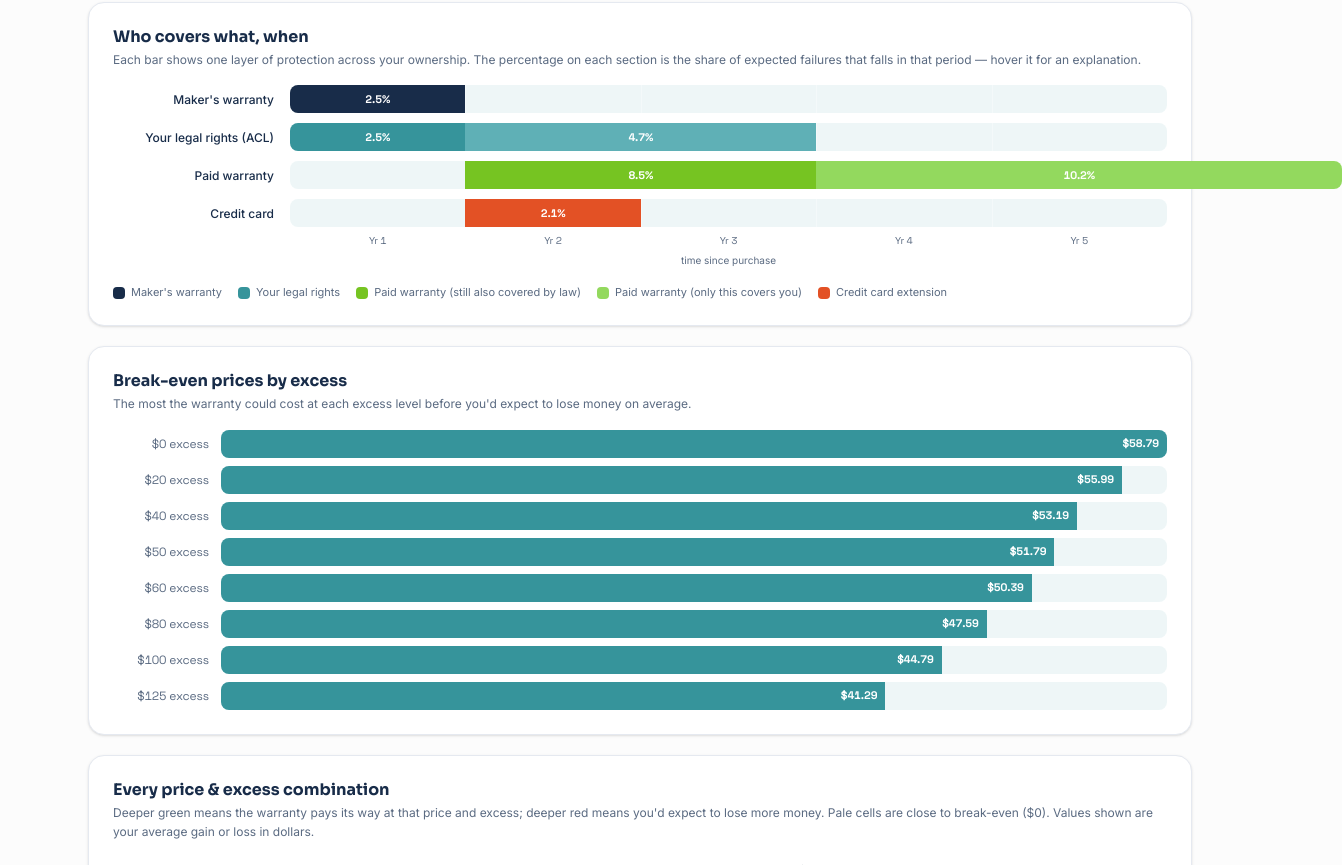
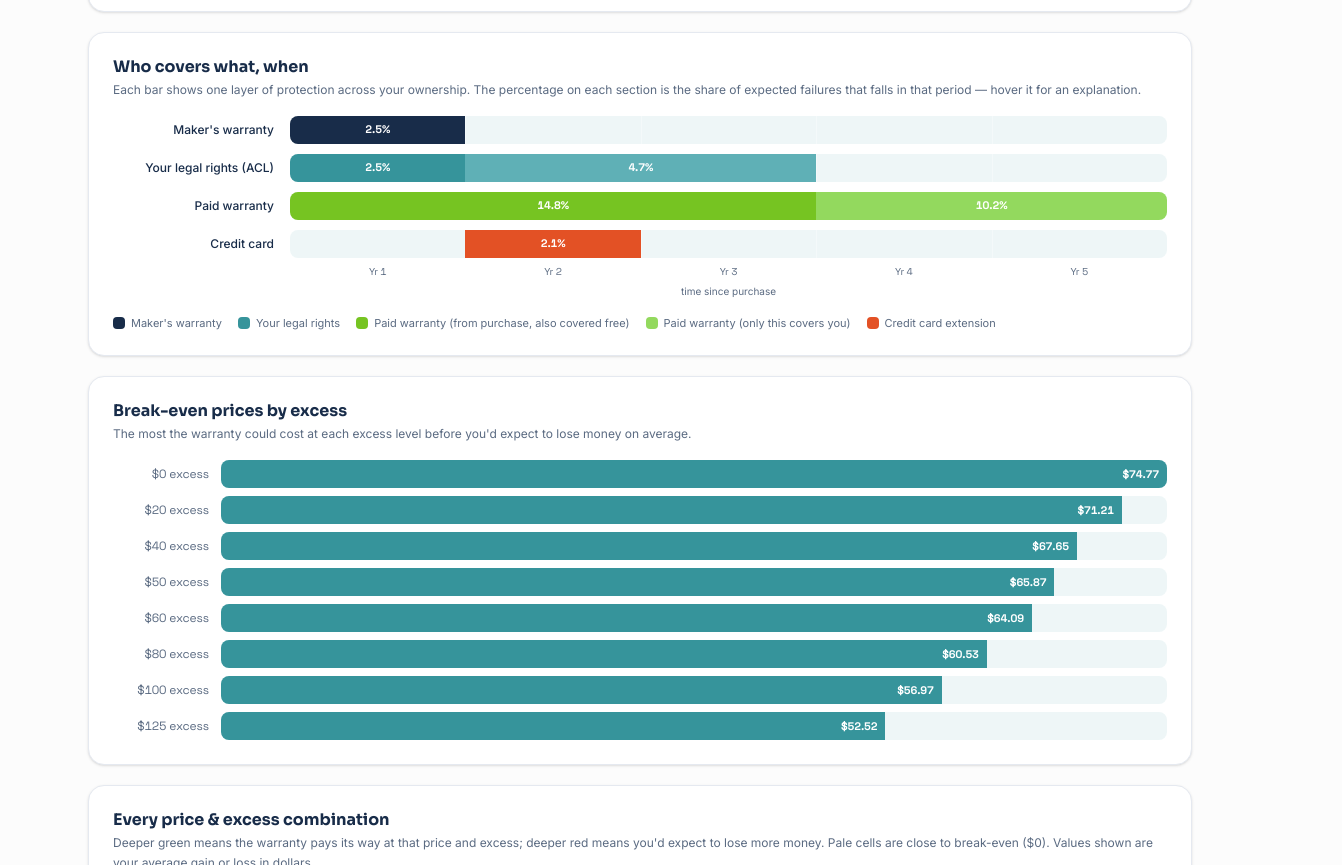
Before and after one commit to ivandenisovich/extended-warranty-calculator, a Next.js app: page / in a window 1280 px wide. Shown: the part 1935-2800 px from the top of the page, 1342 px wide, since content can reach past the window. Built offline with nearby package versions, Linux system fonts and the light colour scheme.

Commit message:
Update warranty logic and UI

```diff
--- a/app/InputFlow.tsx
+++ b/app/InputFlow.tsx
@@ -183,7 +183,7 @@ export default function InputFlow({
               className={inputCls}
             />
           </Field>
-          <Field label="Extended warranty (years)" hint="Total extra years you'd be paying for.">
+          <Field label="Extended warranty (years)" hint="Years of paid cover from the day you buy — it starts at purchase, not after the maker's warranty ends.">
             <input
               type="number"
               min={0}
--- a/app/NumbersSection.tsx
+++ b/app/NumbersSection.tsx
@@ -120,12 +120,10 @@ export default function NumbersSection({
   const pct = (months: number) => Math.min(100, (months / totalMonths) * 100);
 
   const mfrWidthPct = pct(mfrYears * 12);
-  const ewStartPct = pct(mfrYears * 12);
   const { overlapMonths, postAclMonths } = evaluation.ewTrack;
   const trackPcts = {
     mfr: mfrWidthPct,
     aclExtra: pct(evaluation.estimatedAclYears * 12) - mfrWidthPct,
-    ewStart: ewStartPct,
     ewOverlap: pct(overlapMonths),
     ewPostAcl: pct(postAclMonths),
     cc: pct(ccExtensionMonths),
@@ -140,7 +138,7 @@ export default function NumbersSection({
 
   const mfrTooltip = `${evaluation.mfrTrack.riskPercentage}% of the expected failures happen while the maker's warranty covers you — this risk is covered free.`;
   const aclExtraTooltip = `A further ${+(evaluation.aclTrack.riskPercentage - evaluation.mfrTrack.riskPercentage).toFixed(1)}% of failures happen after the maker's warranty ends but while your legal rights still cover you — also free.`;
-  const ewOverlapTooltip = `${evaluation.ewTrack.overlapRiskPercentage}% of failures happen while the paid warranty overlaps your free cover — you'd be protected even without it.`;
+  const ewOverlapTooltip = `${evaluation.ewTrack.overlapRiskPercentage}% of failures happen while the paid warranty overlaps your free cover (maker's warranty or your legal rights) — you'd be protected even without it.`;
   const ewPostTooltip = `${evaluation.ewTrack.postAclRiskPercentage}% of failures happen where only the paid warranty covers you — this is the part that earns its keep.`;
   const ccTooltip =
     ccExtensionMonths > 0
@@ -258,8 +256,8 @@ export default function NumbersSection({
             label="Paid warranty"
             gridlines={gridlines}
             segments={[
-              { leftPct: trackPcts.ewStart, widthPct: trackPcts.ewOverlap, riskPct: evaluation.ewTrack.overlapRiskPercentage, color: LIME, text: 'light', tooltip: ewOverlapTooltip },
-              { leftPct: trackPcts.ewStart + trackPcts.ewOverlap, widthPct: trackPcts.ewPostAcl, riskPct: evaluation.ewTrack.postAclRiskPercentage, color: '#93d95e', text: 'light', tooltip: ewPostTooltip },
+              { leftPct: 0, widthPct: trackPcts.ewOverlap, riskPct: evaluation.ewTrack.overlapRiskPercentage, color: LIME, text: 'light', tooltip: ewOverlapTooltip },
+              { leftPct: trackPcts.ewOverlap, widthPct: trackPcts.ewPostAcl, riskPct: evaluation.ewTrack.postAclRiskPercentage, color: '#93d95e', text: 'light', tooltip: ewPostTooltip },
             ]}
           />
           <TrackBar
@@ -292,7 +290,7 @@ export default function NumbersSection({
         <div className="mt-4 flex flex-wrap gap-x-4 gap-y-1.5 text-[11px] text-tc-muted">
           <span className="flex items-center gap-1.5"><span className="w-3 h-3 rounded-sm" style={{ background: NAVY }} /> Maker's warranty</span>
           <span className="flex items-center gap-1.5"><span className="w-3 h-3 rounded-sm" style={{ background: TEAL }} /> Your legal rights</span>
-          <span className="flex items-center gap-1.5"><span className="w-3 h-3 rounded-sm" style={{ background: LIME }} /> Paid warranty (still also covered by law)</span>
+          <span className="flex items-center gap-1.5"><span className="w-3 h-3 rounded-sm" style={{ background: LIME }} /> Paid warranty (from purchase, also covered free)</span>
           <span className="flex items-center gap-1.5"><span className="w-3 h-3 rounded-sm" style={{ background: '#93d95e' }} /> Paid warranty (only this covers you)</span>
           <span className="flex items-center gap-1.5"><span className="w-3 h-3 rounded-sm" style={{ background: ORANGE }} /> Credit card extension</span>
         </div>
--- a/app/warrantyEngine.ts
+++ b/app/warrantyEngine.ts
@@ -131,8 +131,8 @@ export interface TrackSummary {
 
 export interface EwTrackSummary {
   totalRiskPercentage: number;
-  overlapRiskPercentage: number; // Mfr end to ACL end
-  postAclRiskPercentage: number; // ACL end to EW end
+  overlapRiskPercentage: number; // Purchase to free cover end
+  postAclRiskPercentage: number; // Free cover end to EW end
   netRiskPercentage: number;    // Defect post-ACL + Accidental full lifetime
   hasOverlap: boolean;
   hasPostAcl: boolean;
@@ -260,7 +260,9 @@ export function evaluateWarranty(input: EvaluationInput): EvaluationResult {
 
   const mfrMonths = mfrYears * 12;
   const aclMonths = estimatedAclYears * 12;
-  const ewEndMonths = mfrMonths + extendedWarrantyYears * 12;
+  // The paid warranty runs from purchase, so it overlaps both the maker's
+  // warranty and your ACL rights. It ends `extendedWarrantyYears` after buy.
+  const ewEndMonths = extendedWarrantyYears * 12;
   const ccEndMonths = mfrMonths + ccExtensionMonths;
 
   const defectWeights = hazardWeights.map((w) => w / cumulativeRisk);
@@ -289,7 +291,7 @@ export function evaluateWarranty(input: EvaluationInput): EvaluationResult {
       aclRisk += pDefect;
     }
 
-    const activeEwStartMonth = Math.max(startMonth, mfrMonths + 1);
+    const activeEwStartMonth = startMonth;
     const activeEwEndMonth = Math.min(endMonth, ewEndMonths);
 
     if (activeEwStartMonth <= activeEwEndMonth) {
@@ -298,7 +300,9 @@ export function evaluateWarranty(input: EvaluationInput): EvaluationResult {
       const ewDefectInYear = pDefect * monthFraction;
       const ewAccidentalInYear = includesAccidental ? pAccidental * monthFraction : 0;
 
-      const overlapEnd = Math.min(activeEwEndMonth, aclMonths);
+      // Free cover runs from purchase too: maker's warranty first, then ACL.
+      const freeEnd = Math.max(mfrMonths, isAustralia ? aclMonths : 0);
+      const overlapEnd = Math.min(activeEwEndMonth, freeEnd);
       if (overlapEnd >= activeEwStartMonth) {
         const overlapMonthsInYear = overlapEnd - activeEwStartMonth + 1;
         const f = overlapMonthsInYear / activeEwMonthsCount;
@@ -306,7 +310,7 @@ export function evaluateWarranty(input: EvaluationInput): EvaluationResult {
         if (includesAccidental) ewNetRisk += ewAccidentalInYear * f;
       }
 
-      const postAclStart = Math.max(activeEwStartMonth, aclMonths + 1);
+      const postAclStart = Math.max(activeEwStartMonth, freeEnd + 1);
       if (postAclStart <= activeEwEndMonth) {
         const postMonthsInYear = activeEwEndMonth - postAclStart + 1;
         const f = postMonthsInYear / activeEwMonthsCount;
@@ -361,8 +365,9 @@ export function evaluateWarranty(input: EvaluationInput): EvaluationResult {
     grid.push(row);
   }
 
-  const overlapMonths = Math.max(0, Math.min(aclMonths, ewEndMonths) - mfrMonths);
-  const postAclMonths = Math.max(0, ewEndMonths - Math.max(mfrMonths, aclMonths));
+  const freeCoverEnd = Math.max(mfrMonths, isAustralia ? aclMonths : 0);
+  const overlapMonths = Math.max(0, Math.min(freeCoverEnd, ewEndMonths));
+  const postAclMonths = Math.max(0, ewEndMonths - freeCoverEnd);
 
   return {
     repairCost: Math.round(repairCost),
```
